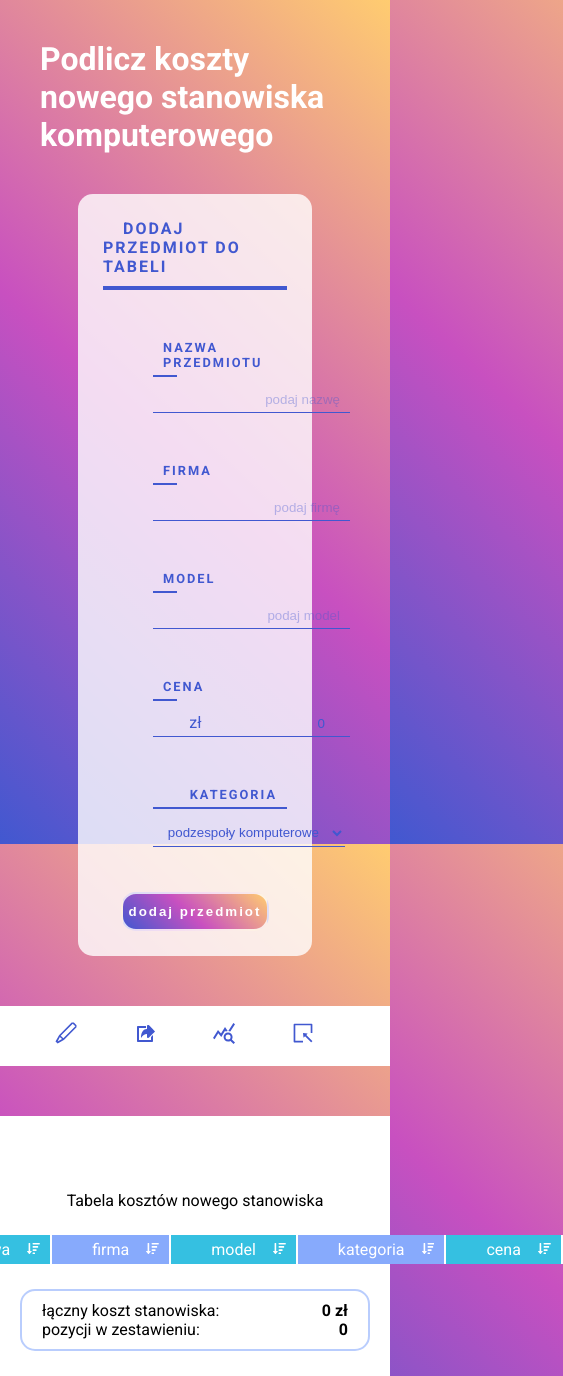
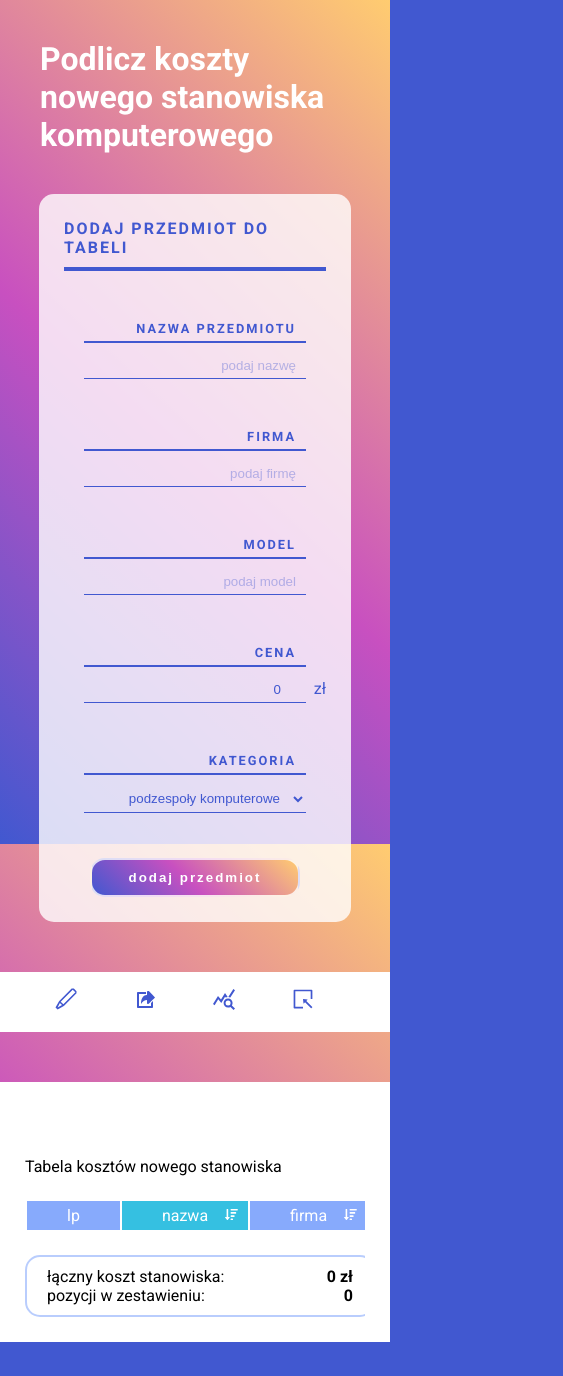
Before and after one commit to juujisai/mdb-task, a React (Create React App) app: page / in a window 390 px wide. Shown: the whole page, 563 px wide, since content can reach past the window. After the commit the page ends 1342 px from the top, so only its background shows below. Built offline with nearby package versions, Linux system fonts and the light colour scheme.

Commit message:
add media queries

```diff
--- a/src/App.css
+++ b/src/App.css
@@ -87,6 +87,10 @@ body {
   border-bottom: 1px solid var(--darkBlue);
   color: var(--darkBlue);
 
+}
+
+.new-entry-form__div select {
+  width: 100%;
 }
 
 .new-entry-form__div:nth-last-child(2) {
@@ -596,3 +600,106 @@ select {
   font-size: 13.3333px;
   color: rgb(84, 84, 84);
 }
+
+
+@media (max-width: 1100px) {
+  body {
+    overflow-x: hidden;
+  }
+
+  .caption-table {
+    text-align: left;
+  }
+
+  .wrap-table {
+    margin: 0 25px;
+    overflow-x: scroll;
+  }
+
+  .new-entry-form__div input,
+  .new-entry-form__div select {
+    width: 100%;
+  }
+
+
+  .drag-icon::after {
+    display: none;
+  }
+}
+
+
+
+
+@media (max-width: 950px) {
+  .createEntry-layout {
+    margin: 40px auto;
+    width: 80%;
+  }
+
+
+
+}
+
+
+
+@media (max-width: 850px) {
+  .new-entry-form__div {
+    width: 45%;
+    margin: 25px 0;
+    padding: 0 0;
+  }
+
+  .helper-component {
+    min-width: 500px;
+
+  }
+
+
+}
+
+
+
+
+@media (max-width: 550px) {
+  html {
+    overflow-x: hidden;
+  }
+
+  .new-entry-form__div {
+    width: 100%;
+    /* margin: 25px 0; */
+    padding: 0 20px;
+  }
+
+  .helper-component {
+    min-width: 350px;
+    padding: 30px;
+  }
+
+
+
+
+}
+
+
+
+
+@media (max-width: 400px) {
+
+  .helper-component {
+    min-width: auto;
+    width: 90%;
+    padding: 30px;
+  }
+
+
+
+
+}
+
+
+@media (orientation: portrait) {
+  .header-secondary {
+    text-indent: 0;
+  }
+}
--- a/src/components/ExportHelperComponent.js
+++ b/src/components/ExportHelperComponent.js
@@ -7,7 +7,7 @@ import { jsPDF } from "jspdf";
 import html2canvas from 'html2canvas'
 import { CSVLink } from "react-csv";
 import exportFromJSON from "export-from-json";
-import topdf from '../topdf.png'
+import topdf from '../media/topdf.png'
 
 const ExportHelperComponent = ({ tools, pcParts, showHelper, setFilter }) => {
   // state for type of statistic
@@ -33,16 +33,23 @@ const ExportHelperComponent = ({ tools, pcParts, showHelper, setFilter }) => {
   }, [showAlert])
 
   const createPDF = () => {
+    const tableWrap = document.querySelector('.wrap-table')
+
+    // delete overflow from wrapper so the table wont look bad on pdf. Do it now so it wont change the look of table but still the pdf will look like it should have
+    tableWrap.style.overflowX = 'visible'
+
+
     let margins = {
       top: 10,
       left: 10
     }
     let source = document.getElementById('table-to-export-wrap')
-    // let source = document.getElementById('table-to-export')
+
     const contentWidth = source.clientWidth;
     const contentHeight = source.clientHeight;
 
     let ratio = contentHeight / contentWidth;
+
 
 
     html2canvas(source,
@@ -66,7 +73,10 @@ const ExportHelperComponent = ({ tools, pcParts, showHelper, setFilter }) => {
       let a4 = 297
       let noPages = 0
 
+      // check how many pages the image would take
       noPages = Math.floor(height / a4) + 1
+
+
 
       for (let i = 0; i < noPages; i++) {
         let x = margins.left;
@@ -89,20 +99,13 @@ const ExportHelperComponent = ({ tools, pcParts, showHelper, setFilter }) => {
         i > 0 && pdf.addImage(pdfMargin.source, 'PNG', 0, 0, pdfMargin.width, margins.top)
 
       }
+      pdf.save(`${fileName}.pdf`);
 
 
-      pdf.save(`${fileName}.pdf`);
     });
 
-
-
-
-
-
-
-
-
-
+    // add overflow scroll back to wrapper so the table wont look bad on website.
+    tableWrap.style.overflowX = 'scroll'
   }
 
   const createXML = () => {
--- a/src/layout/Statistics.js
+++ b/src/layout/Statistics.js
@@ -40,6 +40,7 @@ const Statistics = ({ pcParts }) => {
       {stats.length !== 0 &&
         <>
           <h1 className="header-secondary">Statystyka</h1>
+          <div className="wrap-table">
             <table className="table-section__table">
               <tbody>
                 <tr className='table-section__tr' >
@@ -52,7 +53,7 @@ const Statistics = ({ pcParts }) => {
                 {statsToShow}
               </tbody>
             </table>
-
+          </div>
         </>
       }
 
--- a/src/layout/Table.js
+++ b/src/layout/Table.js
@@ -229,6 +229,7 @@ const Table = ({ pcParts: { listOfComponents, selectCategories, filterByCategory
   return (
     <div className='table-section' id='table-to-export-section'>
       <div className='wrap-table' id='table-to-export-wrap'>
+        <div className="table-table-wrap">
           <table className="table-section__table " id='table-to-export'>
             <caption className='caption-table'>Tabela kosztów nowego stanowiska</caption>
 
@@ -247,6 +248,7 @@ const Table = ({ pcParts: { listOfComponents, selectCategories, filterByCategory
               {tableContent}
             </tbody>
           </table>
+        </div>
         <div className="small-statistics">
           <div className="small-statistics__div">
             <span className="small-statistics__span">łączny koszt stanowiska:</span> <span className="small-statistics__span">{sum} zł</span>
```
Also changed, not shown: src/media/topdf.png (renamed from src/topdf.png). Lines whose indentation alone changed are shown as unchanged.
